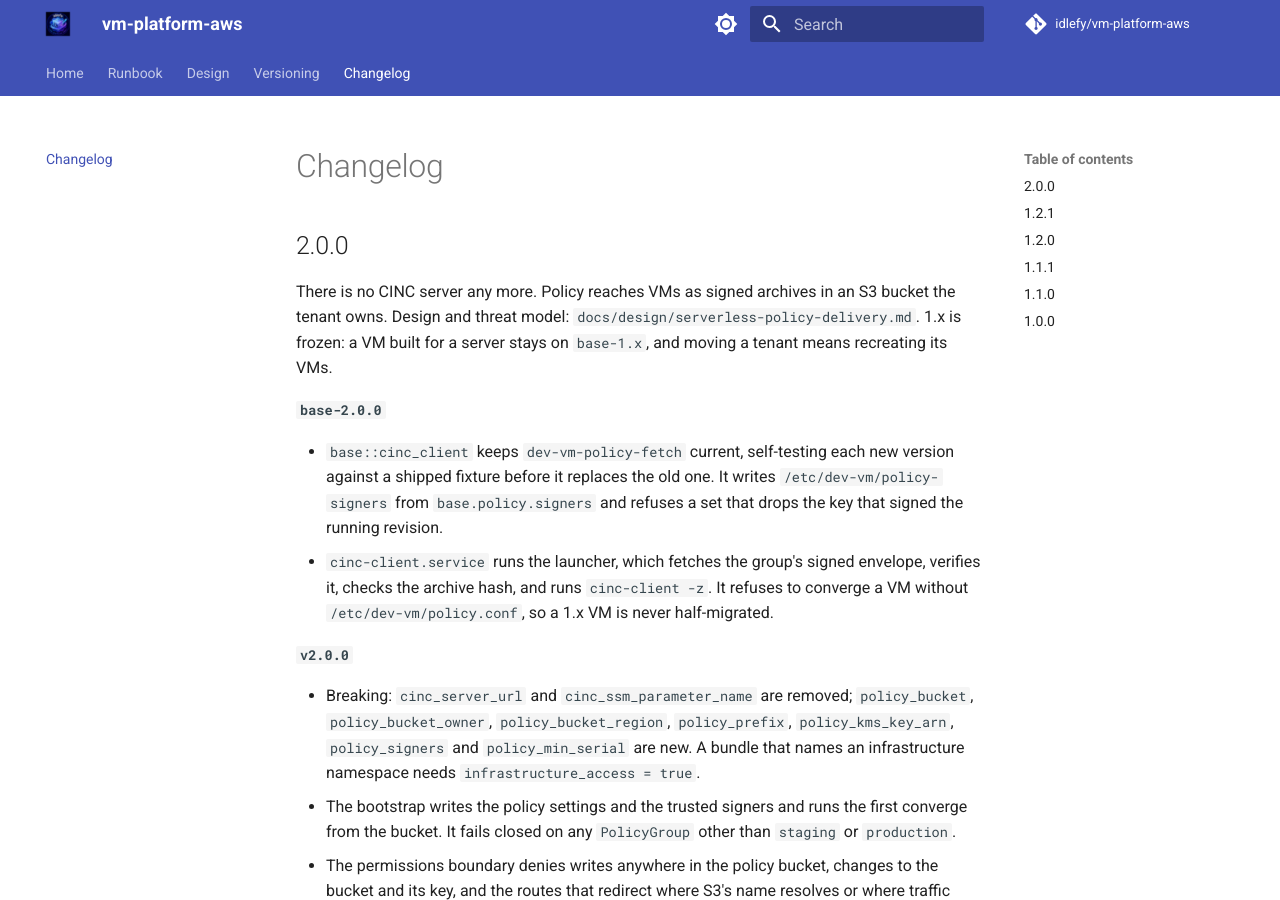
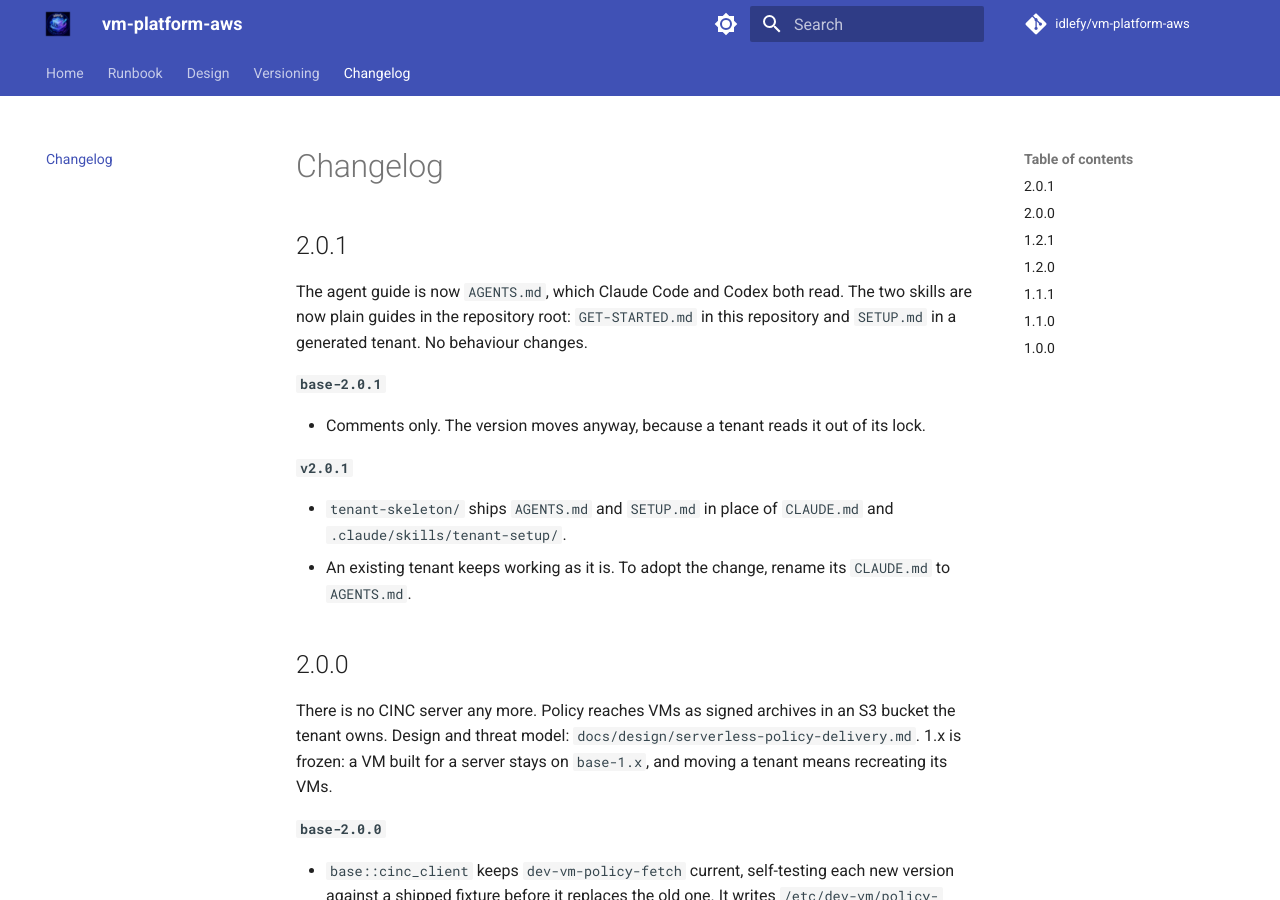
Before and after one commit to idlefy/vm-platform-aws, an MkDocs documentation site: the page built from docs/changelog.md, in a window 1280 px wide and 900 px high. Built offline with MkDocs 1.6.1 and Material for MkDocs 9.7.7, drawn with Linux system fonts in a browser that asks for light colours; comment, search, counter and statistics services are not loaded.

Commit message:
fix(base): 2.0.1 — comments point at AGENTS.md
Co-Authored-By: Claude Opus 5.5 <noreply@anthropic.com>
Claude-Session: https://claude.ai/code/session_01BM8nUCqTRMtBZbmfmpXv37

```diff
--- a/docs/changelog.md
+++ b/docs/changelog.md
@@ -1,4 +1,22 @@
 # Changelog
+
+## 2.0.1
+
+The agent guide is now `AGENTS.md`, which Claude Code and Codex both read. The
+two skills are now plain guides in the repository root: `GET-STARTED.md` in
+this repository and `SETUP.md` in a generated tenant. No behaviour changes.
+
+**`base-2.0.1`**
+
+- Comments only. The version moves anyway, because a tenant reads it out of
+  its lock.
+
+**`v2.0.1`**
+
+- `tenant-skeleton/` ships `AGENTS.md` and `SETUP.md` in place of `CLAUDE.md`
+  and `.claude/skills/tenant-setup/`.
+- An existing tenant keeps working as it is. To adopt the change, rename its
+  `CLAUDE.md` to `AGENTS.md`.
 
 ## 2.0.0
 
```
Also changed, not shown: 7 other files.
